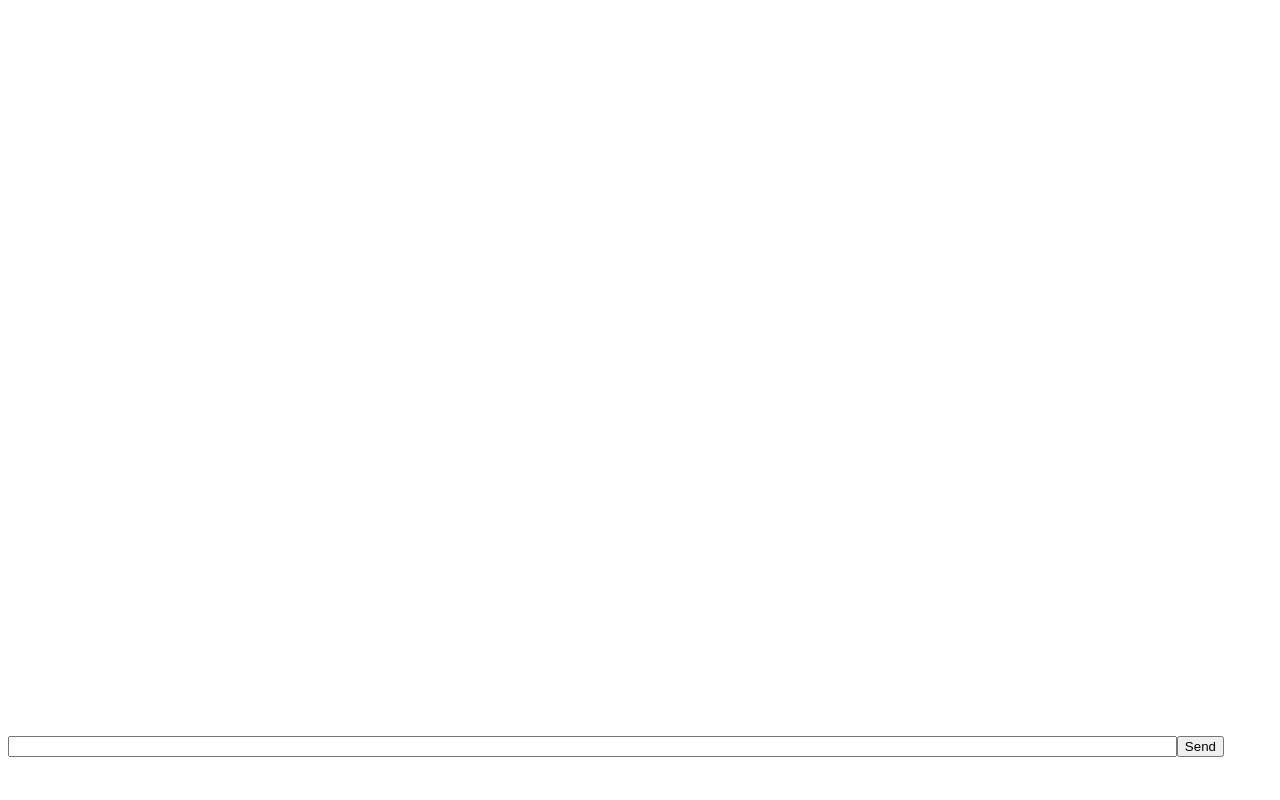
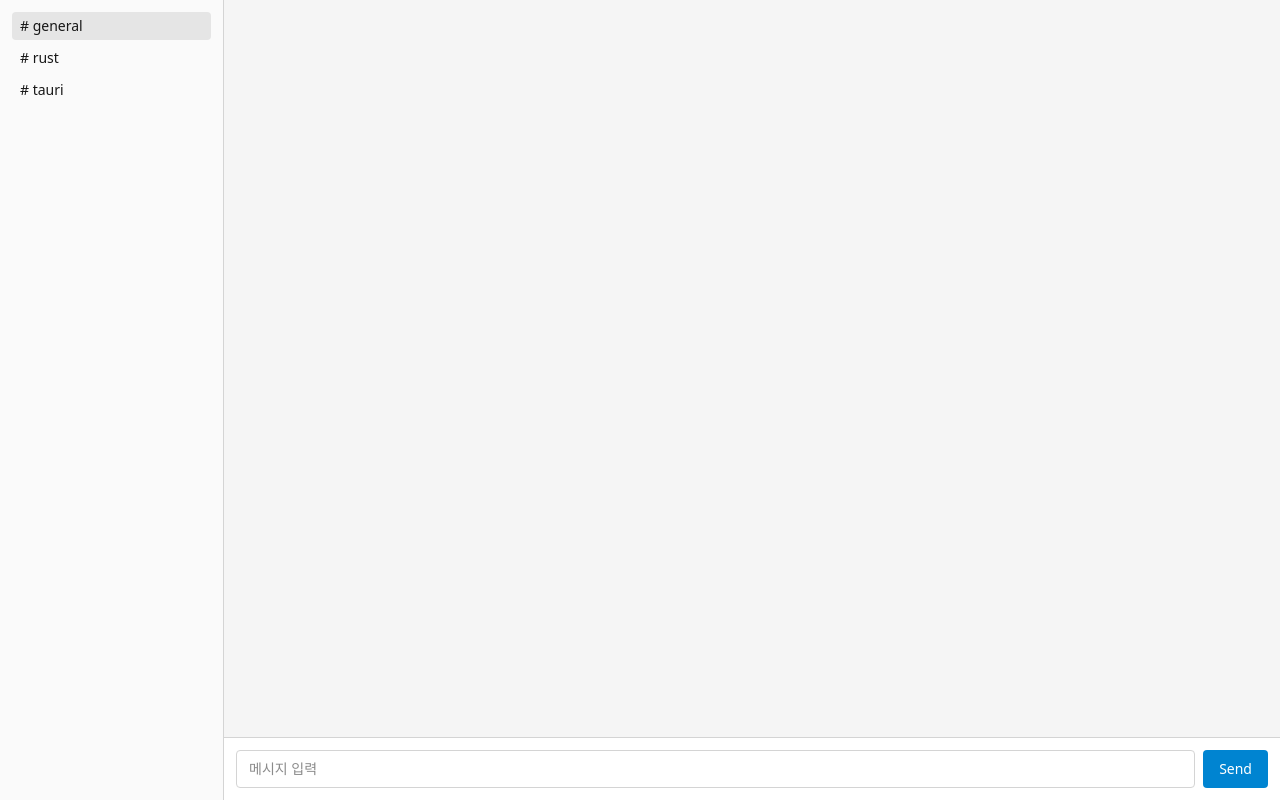
Before and after one commit to 4BMtolobPL/irc-client-rs, a SvelteKit app: page / in a window 1280 px wide. Built offline with nearby package versions, Linux system fonts and the light colour scheme.

Commit message:
Style tailwind css

```diff
--- a/package.json
+++ b/package.json
@@ -13,9 +13,11 @@
   },
   "license": "MIT",
   "dependencies": {
+    "@tailwindcss/vite": "^4.1.18",
     "@tauri-apps/api": "^2",
     "@tauri-apps/plugin-log": "~2.8.0",
-    "@tauri-apps/plugin-opener": "^2"
+    "@tauri-apps/plugin-opener": "^2",
+    "tailwindcss": "^4.1.18"
   },
   "devDependencies": {
     "@sveltejs/adapter-static": "^3.0.6",
--- /dev/null
+++ b/src/app.css
@@ -0,0 +1 @@
+@import "tailwindcss";
--- /dev/null
+++ b/src/routes/+layout.svelte
@@ -0,0 +1,7 @@
+<script>
+    import "../app.css";
+
+    let {children} = $props();
+</script>
+
+{@render children()}
--- a/src/routes/+page.svelte
+++ b/src/routes/+page.svelte
@@ -18,54 +18,92 @@
     const sendMessage = async (): Promise<void> => {
         await invoke("send_message", {channel: "#test", message: msgInput});
     }
+
+    $effect(() => {
+        to_dark_mode();
+    })
+
+    const to_dark_mode = () => {
+        console.log("to_dark_mode");
+        // onMount 또는 설정 변경 시
+        // document.documentElement.classList.toggle("dark", isDarkMode);
+        document.documentElement.classList.toggle("dark", true);
+    };
 </script>
 
-<main class="container">
-    <section class="receive-message">
-        <ul>
+<div class="w-dvw h-dvh flex bg-neutral-100 text-neutral-900
+            dark:bg-neutral-900 dark:text-neutral-100">
+    <!-- 좌측 채널 목록 -->
+    <nav class="w-56 shrink-0 border-r border-neutral-300
+                dark:border-neutral-700
+                bg-neutral-50 dark:bg-neutral-800
+                p-3 overflow-y-auto">
+        <ul class="space-y-1 text-sm">
+            <li class="px-2 py-1 rounded
+                       bg-neutral-200 dark:bg-neutral-700">
+                # general
+            </li>
+            <li class="px-2 py-1 rounded
+                       hover:bg-neutral-200 dark:hover:bg-neutral-700">
+                # rust
+            </li>
+            <li class="px-2 py-1 rounded
+                       hover:bg-neutral-200 dark:hover:bg-neutral-700">
+                # tauri
+            </li>
+        </ul>
+    </nav>
+
+    <!-- 우측 메인 영역 -->
+    <main class="flex flex-col flex-1">
+        <!-- 메시지 목록 -->
+        <section class="flex-1 overflow-y-auto p-4">
+            <ul class="space-y-1 text-sm">
                 {#each ircMsgList as ircMessage}
-                <li>{ircMessage.from}: {ircMessage.message}</li>
+                    <li>
+                        <span class="font-semibold text-sky-600
+                                     dark:text-sky-400">
+                            {ircMessage.from}
+                        </span>
+                        <span class="text-neutral-700
+                                     dark:text-neutral-300">
+                            : {ircMessage.message}
+                        </span>
+                    </li>
                 {/each}
             </ul>
         </section>
-    <section class="send-message">
-        <form onsubmit={sendMessage}>
-            <input type="text" bind:value={msgInput} />
-            <button type="submit">Send</button>
+
+        <!-- 입력 영역 -->
+        <section class="border-t border-neutral-300
+                        dark:border-neutral-700
+                        bg-white dark:bg-neutral-900
+                        p-3">
+            <form class="flex gap-2" onsubmit={sendMessage}>
+                <input
+                        type="text"
+                        bind:value={msgInput}
+                        placeholder="메시지 입력"
+                        class="flex-1 rounded px-3 py-2 text-sm
+                           bg-white dark:bg-neutral-800
+                           border border-neutral-300 dark:border-neutral-700
+                           focus:outline-none
+                           focus:ring-1 focus:ring-sky-500"
+                />
+                <button
+                        type="submit"
+                        class="rounded px-4 py-2 text-sm
+                           bg-sky-600 text-white
+                           hover:bg-sky-500
+                           active:bg-sky-700"
+                >
+                    Send
+                </button>
             </form>
         </section>
     </main>
+</div>
+
 
 <style>
-    .container {
-        /*background-color: antiquewhite;*/
-        width: 95vw;
-        height: 95vh;
-        display: flex;
-        flex-direction: column;
-    }
-
-    .receive-message {
-        /*background-color: green;*/
-        flex-grow: 1;
-        overflow-x: hidden;
-        overflow-y: auto;
-    }
-
-    .send-message {
-        /*background-color: blue;*/
-        flex-basis: 2rem;
-    }
-
-    .send-message form {
-        display: flex;
-    }
-
-    .send-message form input {
-        flex-grow: 1;
-    }
-
-    .send-message form button {
-        flex-grow: 0;
-    }
 </style>
--- a/vite.config.js
+++ b/vite.config.js
@@ -1,12 +1,13 @@
 import { defineConfig } from "vite";
 import { sveltekit } from "@sveltejs/kit/vite";
+import tailwindcss from "@tailwindcss/vite";
 
 // @ts-expect-error process is a nodejs global
 const host = process.env.TAURI_DEV_HOST;
 
 // https://vite.dev/config/
 export default defineConfig(async () => ({
-  plugins: [sveltekit()],
+  plugins: [sveltekit(), tailwindcss()],
 
   // Vite options tailored for Tauri development and only applied in `tauri dev` or `tauri build`
   //
```
Also changed, not shown: 1 other file (tests, documents, lock files or other folders). Lines whose indentation alone changed are shown as unchanged.
